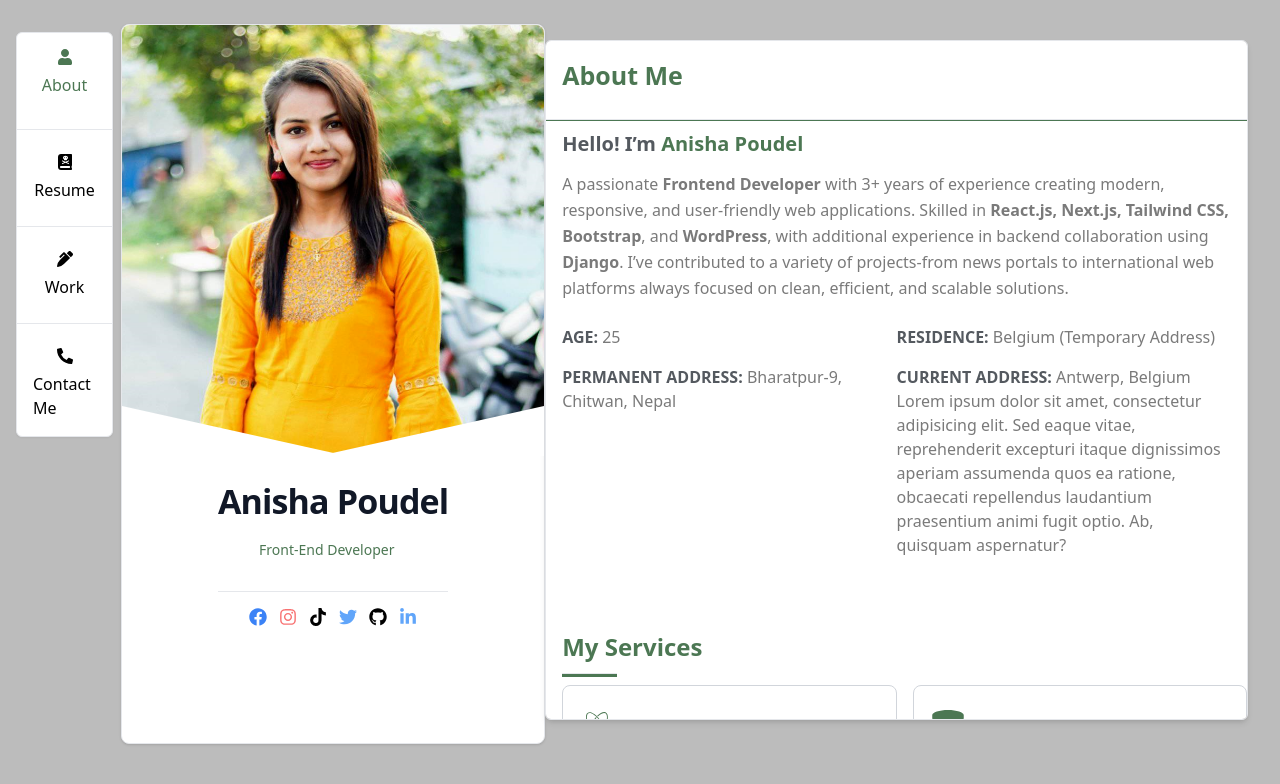
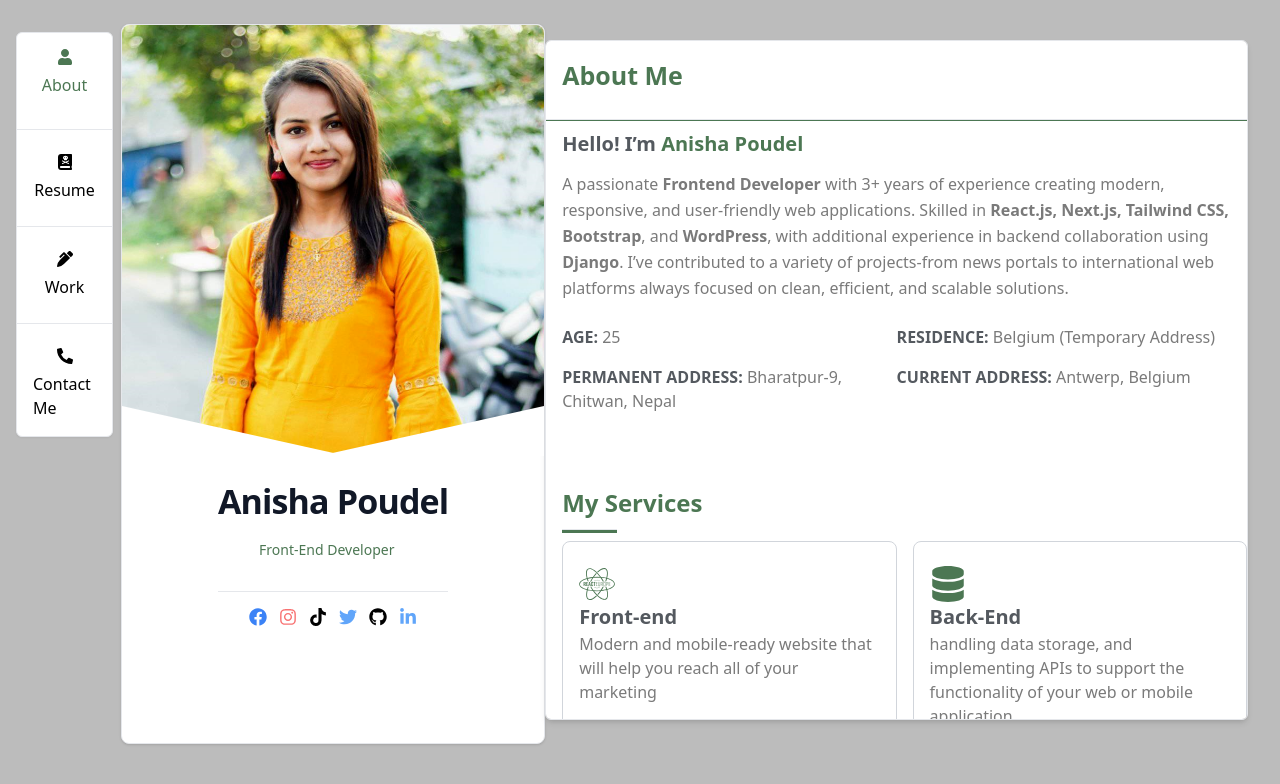
Before and after one commit to anishap123/My_portfolio, a React (Create React App) app: page / in a window 1280 px wide. Shown: the top 784 px of the page. Built offline with nearby package versions, Linux system fonts and the light colour scheme.

Commit message:
about page update again

```diff
--- a/src/pages/About.jsx
+++ b/src/pages/About.jsx
@@ -80,7 +80,6 @@ const About = () => {
                 CURRENT ADDRESS:
               </span>{" "}
               Antwerp, Belgium
-Lorem ipsum dolor sit amet, consectetur adipisicing elit. Sed eaque vitae, reprehenderit excepturi itaque dignissimos aperiam assumenda quos ea ratione, obcaecati repellendus laudantium praesentium animi fugit optio. Ab, quisquam aspernatur?
 
             </div>
           </div>
```
